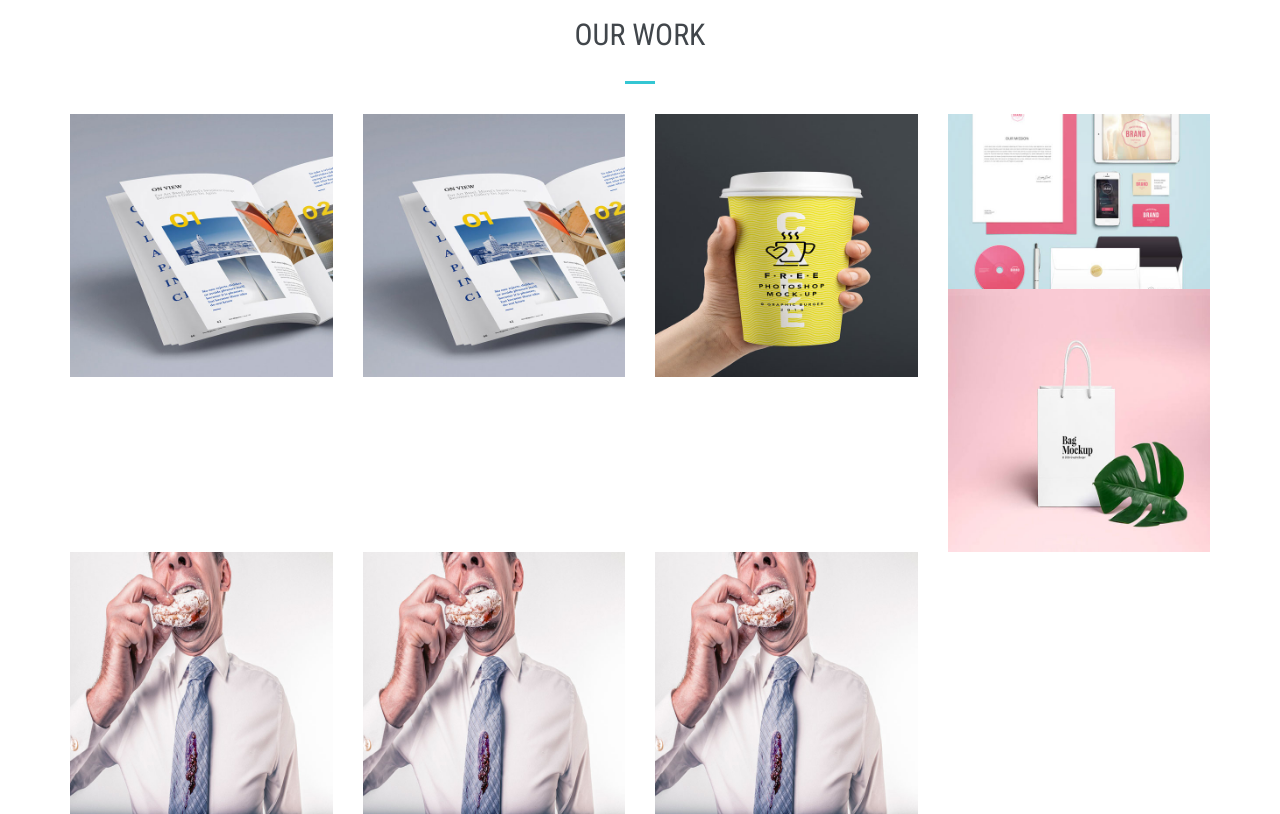
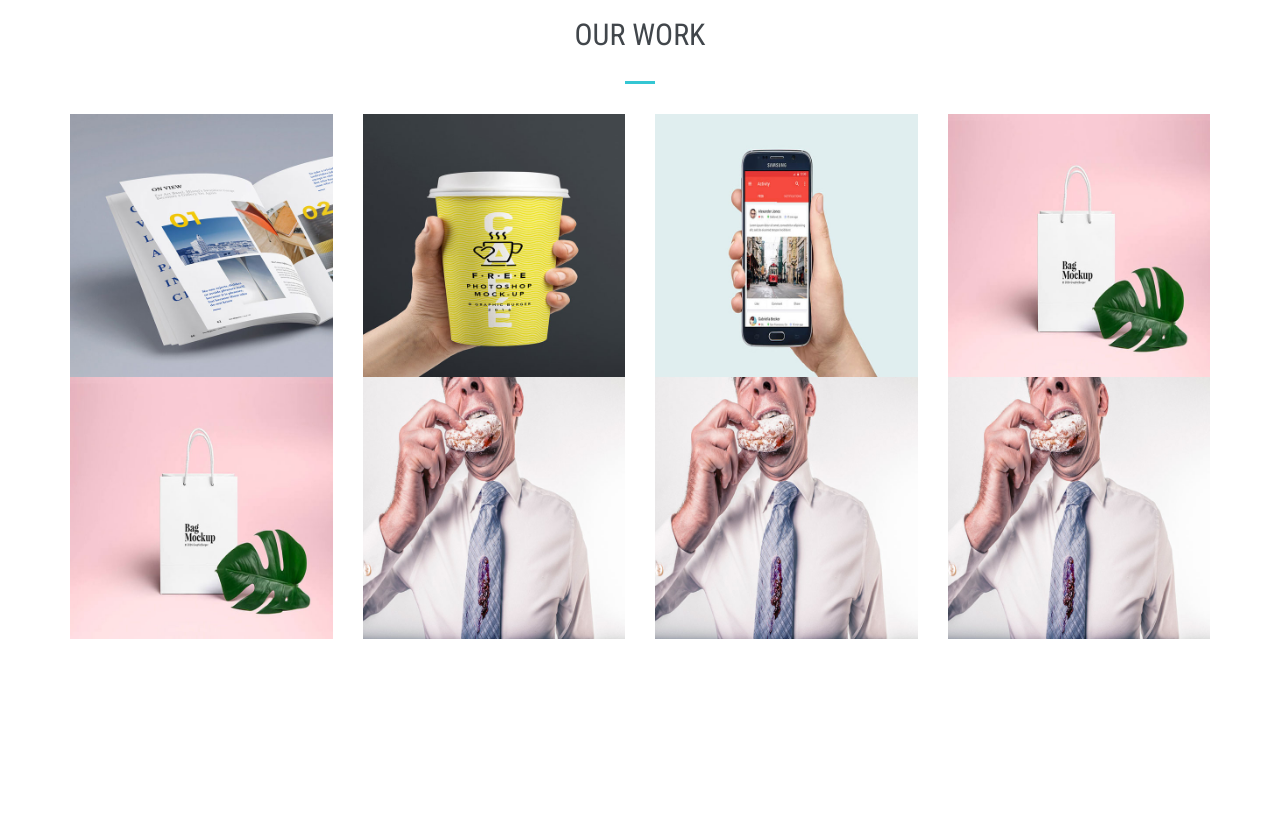
Before and after one commit to Mohammad111213/vesco_project, a plain HTML site: page index.html in a window 1280 px wide. Shown: the part 1916-2730 px from the top of the page. After the commit the page ends 2555 px from the top, so only its background shows below. Drawn offline with Linux system fonts and the light colour scheme.

Commit message:
add media in html file

```diff
--- a/index.html
+++ b/index.html
@@ -172,18 +172,18 @@
         </div>
        </div>
        <div class="col-md-3"><div class="img-wraper">
-        <a href="/media/work/1.jpg" title="work description goes here">
-        <img src="/media/work/1.jpg" class="img-responsive"alt="work"></a>
+        <a href="../vesco_project/media/work/2.jpg" title="work description goes here">
+        <img src="../vesco_project/media/work/2.jpg" class="img-responsive"alt="work"></a>
     </div>
 </div>
         <div class="col-md-3"><div class="img-wraper">
-            <a href="/media/work/2.jpg" title="work description goes here">
-            <img src="/media/work/2.jpg" class="img-responsive"alt="work"></a>
+            <a href="../vesco_project/media/work/3.jpg" title="work description goes here">
+            <img src="../vesco_project/media/work/3.jpg" class="img-responsive"alt="work"></a>
         </div>
         </div>
        <div class="col-md-3"><div class="img-wraper">
-        <a href="/media/work/3-new.jpg" title="work description goes here">
-        <img src="/media/work/3-new.jpg" class="img-responsive"alt="work"></a>
+        <a href="../vesco_project/media/work/4.jpg" title="work description goes here">
+        <img src="../vesco_project/media/work/4.jpg" class="img-responsive"alt="work"></a>
     </div>
 </div>
        <div class="col-md-3"><div class="img-wraper">
```
